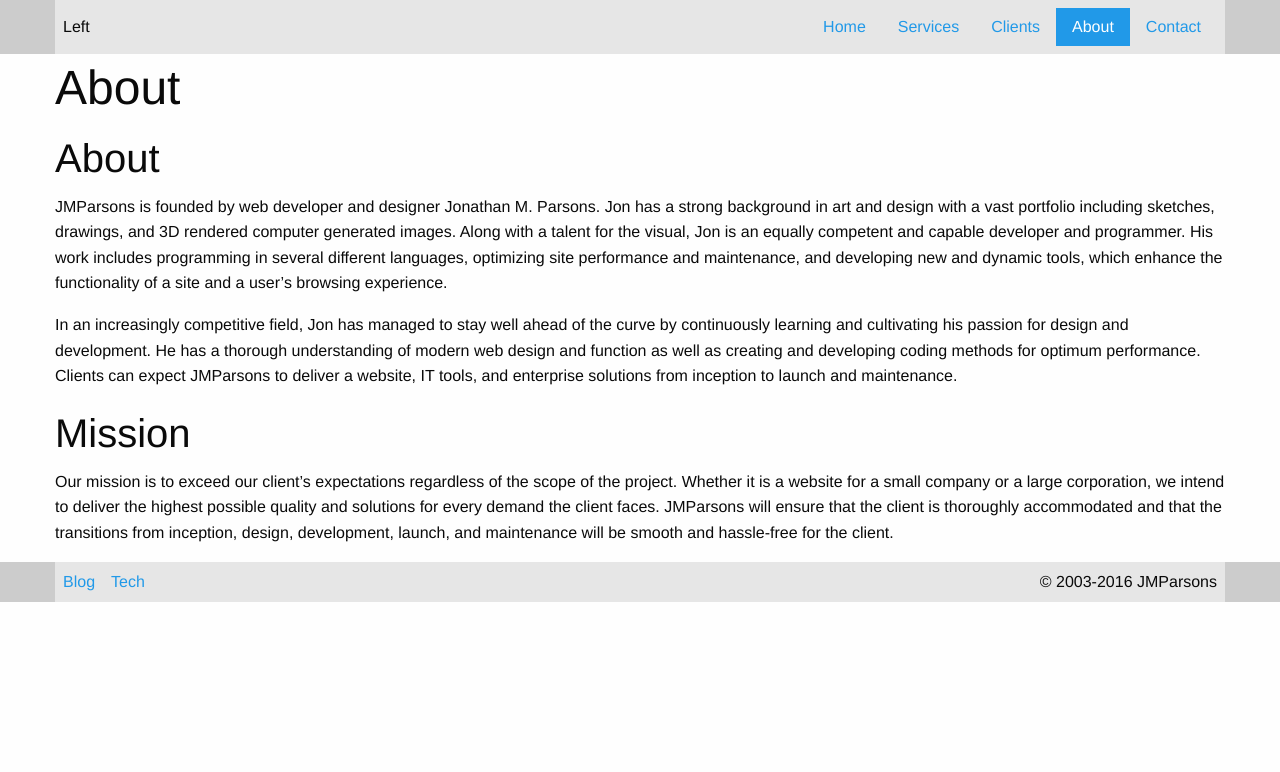
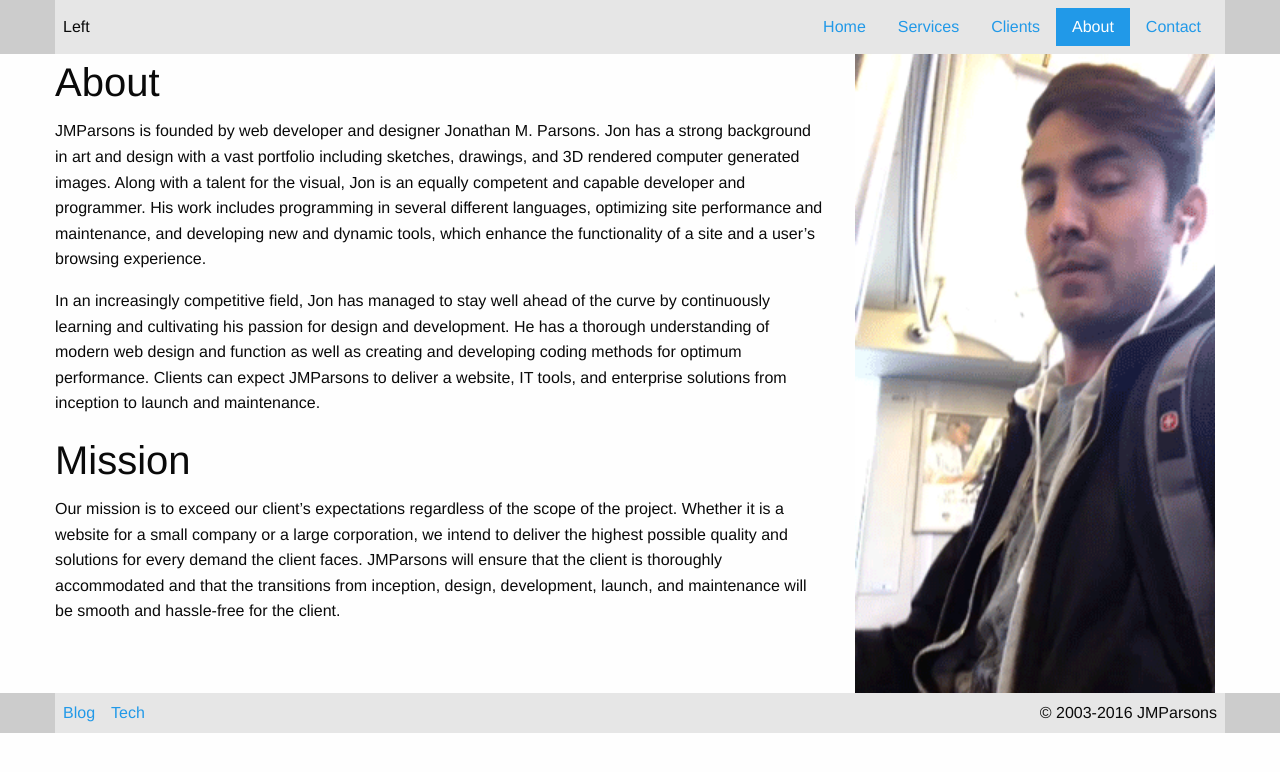
Before and after one commit to jmparsons/jmpweb-old-jekyll, a Jekyll site: the page built from about.md, in a window 1280 px wide. Shown: the top 772 px of the page. Built offline with Jekyll 4.4.1, drawn with Linux system fonts in a browser that asks for light colours.

Commit message:
Working on aligning about page.

```diff
--- a/_config.yml
+++ b/_config.yml
@@ -4,6 +4,8 @@
   sass_dir: "/assets/css"
   style: :compressed
 
+markdown: kramdown
+
 exclude:
   - Gemfile
   - Gemfile.lock
--- /dev/null
+++ b/_layouts/about.html
@@ -0,0 +1,19 @@
+---
+layout: default
+---
+<article class="post">
+
+  <div class="post-content">
+
+    <div class="row">
+      <div class="large-8 columns">
+        {{ content }}
+      </div>
+      <div class="columns">
+        <img src="/assets/img/train.gif" width="360" height="639">
+      </div>
+    </div>
+
+  </div>
+
+</article>
--- a/_layouts/page.html
+++ b/_layouts/page.html
@@ -2,10 +2,6 @@
 layout: default
 ---
 <article class="post">
-
-  <header class="post-header">
-    <h1 class="post-title">{{ page.title | escape }}</h1>
-  </header>
 
   <div class="post-content">
     {{ content }}
```
Also changed, not shown: about.md (+1 -1 lines), clients.md (+1 -0 lines), assets/img/train.gif (added).
